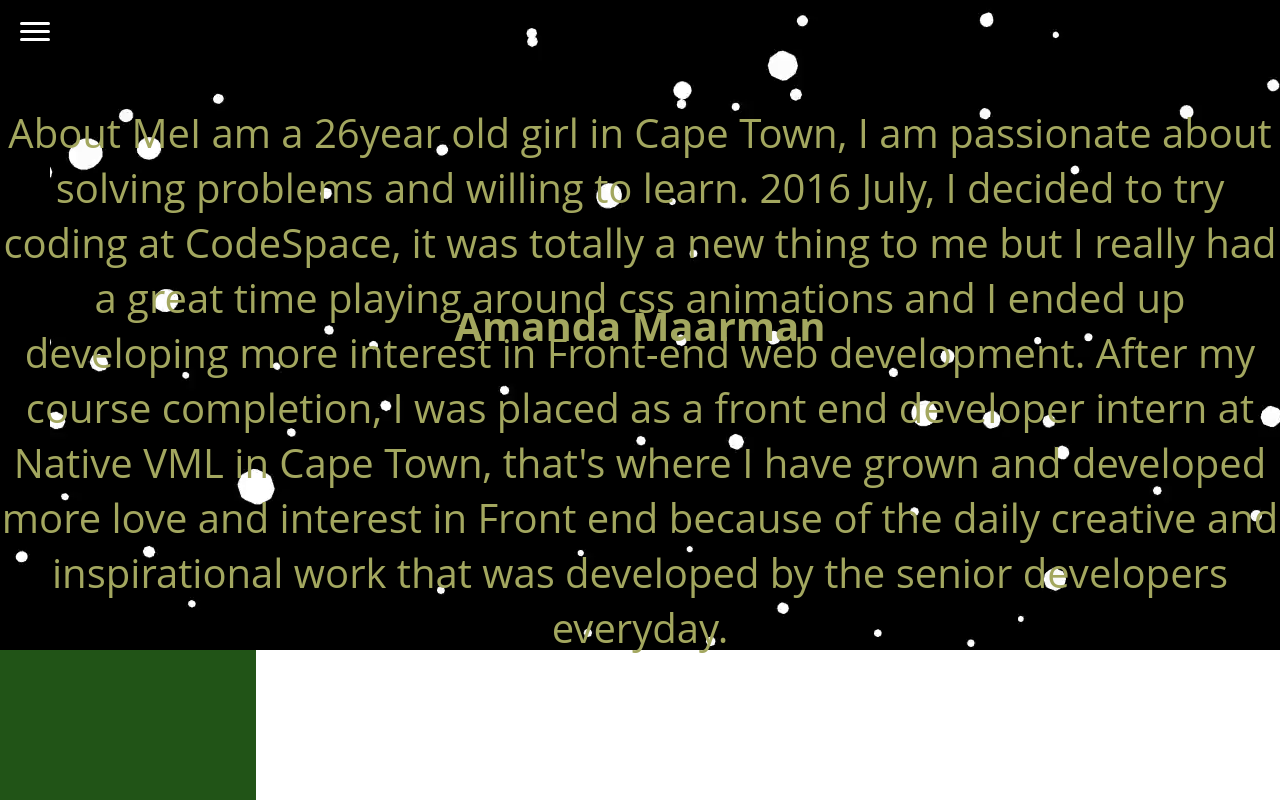
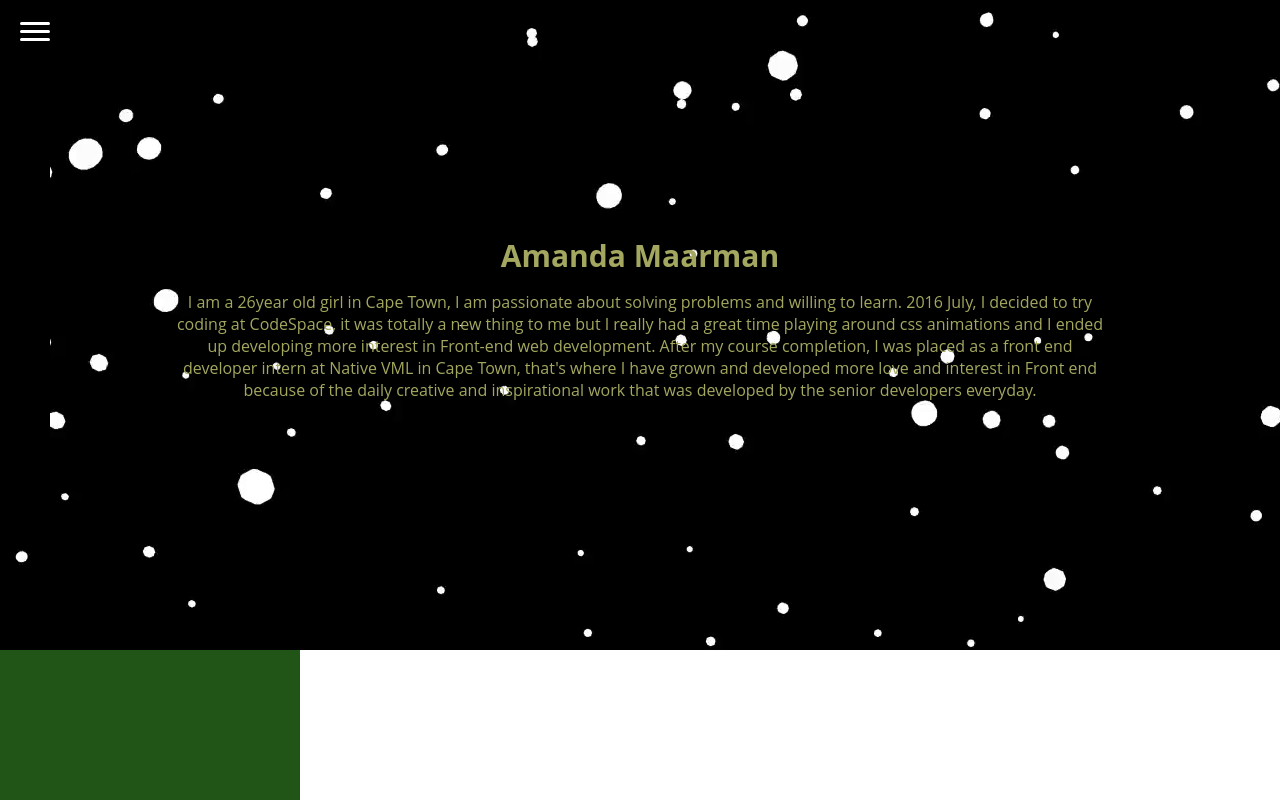
Before and after one commit to amandam2017/creative__amanda, a website: page app/index.html in a window 1280 px wide. Drawn offline with Linux system fonts and the light colour scheme.

Commit message:
second commits

```diff
--- a/app/index.html
+++ b/app/index.html
@@ -10,12 +10,12 @@
 <body>
     <main class="main">
         <!-- <div class="snow1"></div> -->
-        <aside class="aside">
-            <ul class="aside__list">
-                <li><a href="#" class="aside__link">Home</a></li>
-                <li><a href="about.html" class="aside__link">About</a></li>
-                <li><a href="contact.html" class="aside__link">Contact</a></li>
-                <li><a href="" class="aside__link">Help</a></li>
+        <aside class="aside nav">
+            <ul class="nav__list">
+                <li><a href="#" class="nav__link">Home</a></li>
+                <li><a href="about.html" class="nav__link">About</a></li>
+                <li><a href="contact.html" class="nav__link">Contact</a></li>
+                <li><a href="" class="nav__link">Help</a></li>
             </ul>
       </aside>
       <section>
@@ -27,11 +27,13 @@
         </label>
 
         <div class="content snow1">
-          <h1>Amanda Maarman</h1>
+          <div class="content__container">
+              <h1>Amanda Maarman</h1>
           <p>
-            About MeI am a 26year old girl in Cape Town, I am passionate about solving problems and willing to learn. 2016 July, I decided to try coding at CodeSpace, it was totally a new thing to me but I really had a great time playing around css animations and I ended up developing more interest in Front-end web development.
+            I am a 26year old girl in Cape Town, I am passionate about solving problems and willing to learn. 2016 July, I decided to try coding at CodeSpace, it was totally a new thing to me but I really had a great time playing around css animations and I ended up developing more interest in Front-end web development.
             After my course completion, I was placed as a front end developer intern at Native VML in Cape Town, that's where I have grown and developed more love and interest in Front end because of the daily creative and inspirational work that was developed by the senior developers everyday.
         </p>
+          </div>
         </div>
       </section>
     </main>
--- a/app/scss/styles.scss
+++ b/app/scss/styles.scss
@@ -40,6 +40,10 @@ body, html {
 }
 
 .snow1{
+    width: 100%;
+    background-color: #215417;
+
+    @include bp(md) {
         background-image: url('../images/snow.png');
         background-repeat: repeat;
         width: 100%;
@@ -48,9 +52,7 @@ body, html {
         top: 0;
         left: 0;
         animation: animateOne 2s infinite linear;
-    // &:hover{
-    //  background-image: url('../images/amanda.png');
-    // }
+    }
 }
 
 @keyframes animateOne
@@ -69,12 +71,24 @@ body, html {
 
 .aside {
     background-color: #215417;
+    top: 0;
+    bottom: 0;
+    left: 0;
+    width: 100%;
+    z-index: 1;
+
+    @include bp(md) {
+       background-color: #215417;
         position: fixed;
         top: 0;
         bottom: 0;
         left: 0;
-    width: 20%;
+        width: 300px;
         z-index: 1;
+    }
+}
+
+.nav{
 
     &__list {
         list-style: none;
@@ -134,6 +148,16 @@ label {
     margin: 10px;
     z-index: 3;
     position: fixed;
+
+    @include bp(md) {
+        display: inline-block;
+        padding: 7px 10px;
+        background-color: transparent;
+        cursor: pointer;
+        margin: 10px;
+        z-index: 3;
+        position: fixed;
+    }
 }
 
 .burger {
@@ -143,7 +167,11 @@ label {
     height: 3px;
     border-radius: 5px;
     margin: 5px auto;
+    // transition: background-color .5s ease-in, transform .5s ease-in, width .5s ease-in;
+
+    @include bp(md) {
         transition: background-color .5s ease-in, transform .5s ease-in, width .5s ease-in;
+    }
 }
 
 .content {
@@ -152,34 +180,48 @@ label {
     position: absolute;
     right: 0;
     left: 0;
-    background-color: #fff;
+    background-color: #215417;
     z-index: 2;
     transition: transform .5s ease-in-out;
-}
 
-h1 {
-    margin: 0;
+    &__container{
+        // margin: 0 auto;
+        // width: 75%;
+        position: relative;
+        top: 20%;
+        // left: 0;
+        // right: 0;
+        // transform: translateY(-50%);
+        // text-align: center;
+        // color: #a3a75f;
+        // padding: 15px;
+
+        @include bp(md) {
+            margin: 0 auto;
+            width: 75%;
             position: relative;
             top: 50%;
             left: 0;
             right: 0;
             transform: translateY(-50%);
             text-align: center;
-    font-size: 40px;
             color: #a3a75f;
+            padding: 15px;
+        }
+    }
+}
+
+h1 {
+    margin: 0;
+    color: #a3a75f;
+    font-size: 30px;
 }
 
 p {
-    color: #fff;
+    font-size: 16px;
+    color: #a3a75f;
+    padding: 15px;
     margin: 0;
-    position: relative;
-    top: 50%;
-    left: 0;
-    right: 0;
-    transform: translateY(-50%);
-    text-align: center;
-    font-size: 40px;
-    color: #a3a75f;
 }
 
 input[type="checkbox"] {
```
Also changed, not shown: app/about.html (+9 -7 lines), app/contact.html (+11 -8 lines), app/css/styles.css. Lines whose indentation alone changed are shown as unchanged.
